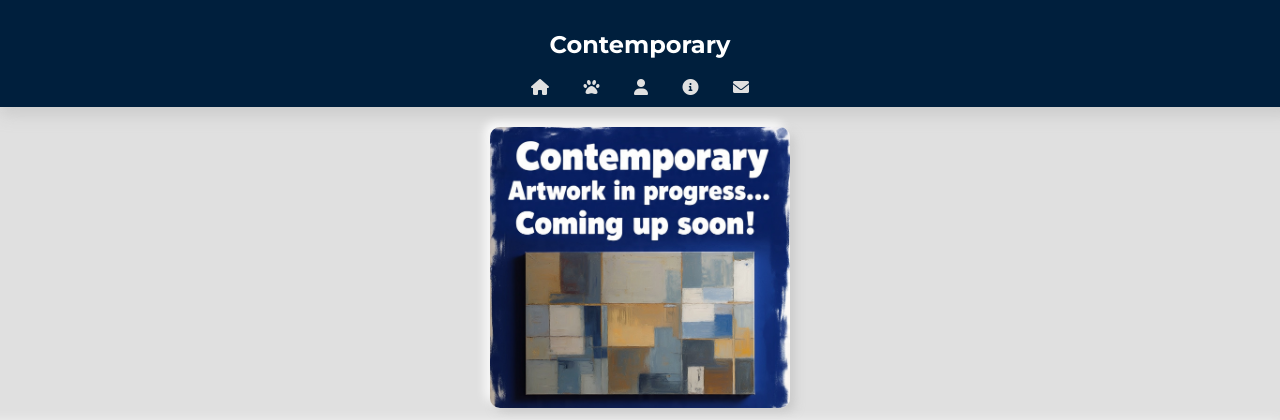
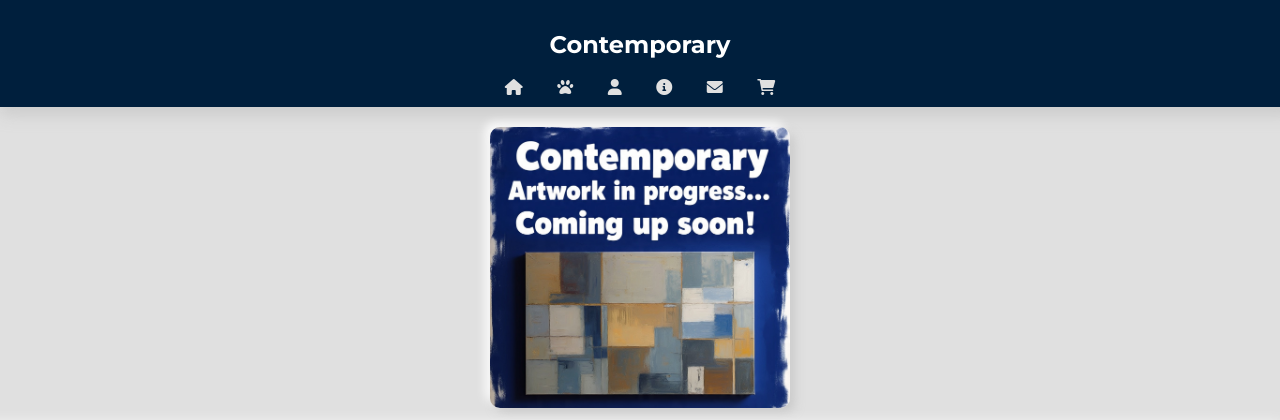
Before and after one commit to Kunashe-n/myapp, a Flask app: page /contemporary in a window 1280 px wide. Shown: the top 420 px of the page. Run offline with Flask 3, Linux system fonts and the light colour scheme.

Commit message:
Update contemporary.html

```diff
--- a/templates/contemporary.html
+++ b/templates/contemporary.html
@@ -235,6 +235,9 @@
     <a href="{{ url_for('contact') }}" title="Contact">
         <i class="fas fa-envelope"></i>
     </a>
+       <a href="#" id="cart-icon" title="Cart" onclick="toggleCartModal()">
+                <i class="fas fa-shopping-cart"></i>
+            </a>
         </nav>
        </header>
 
```
